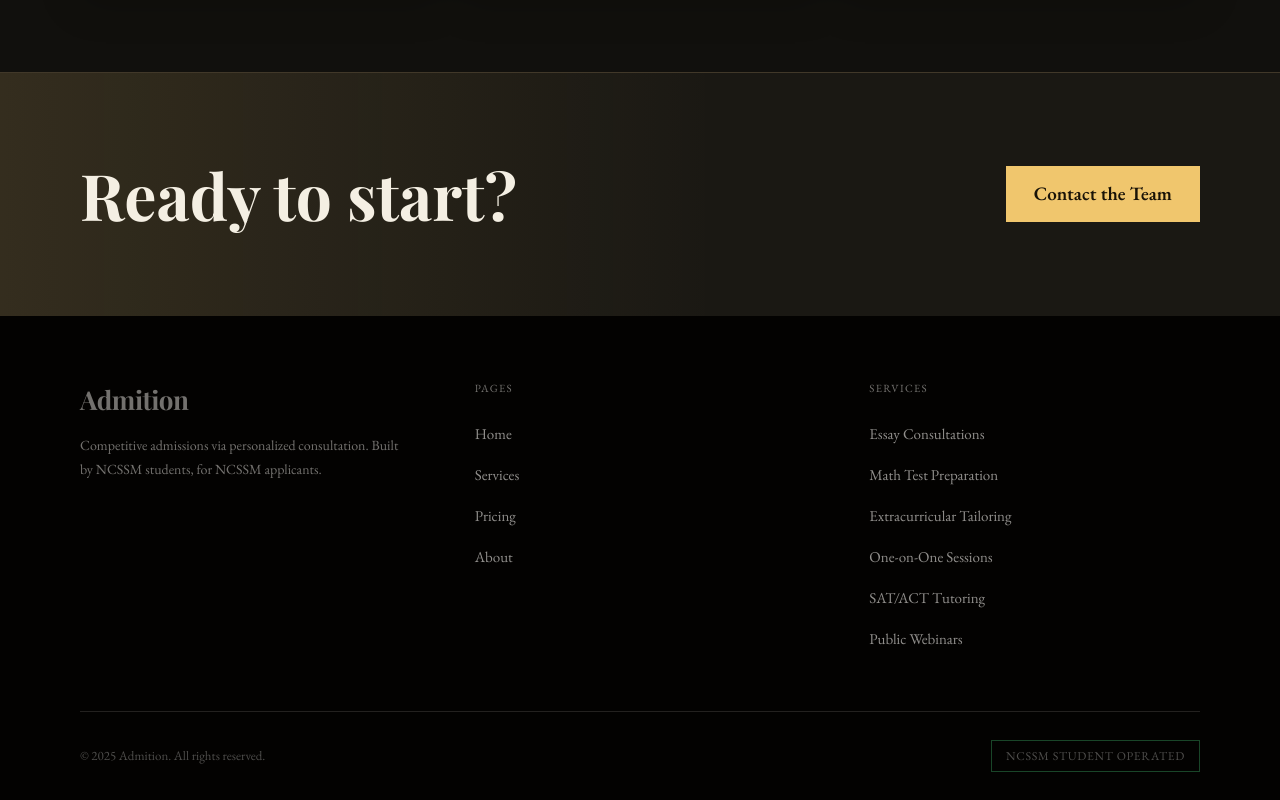
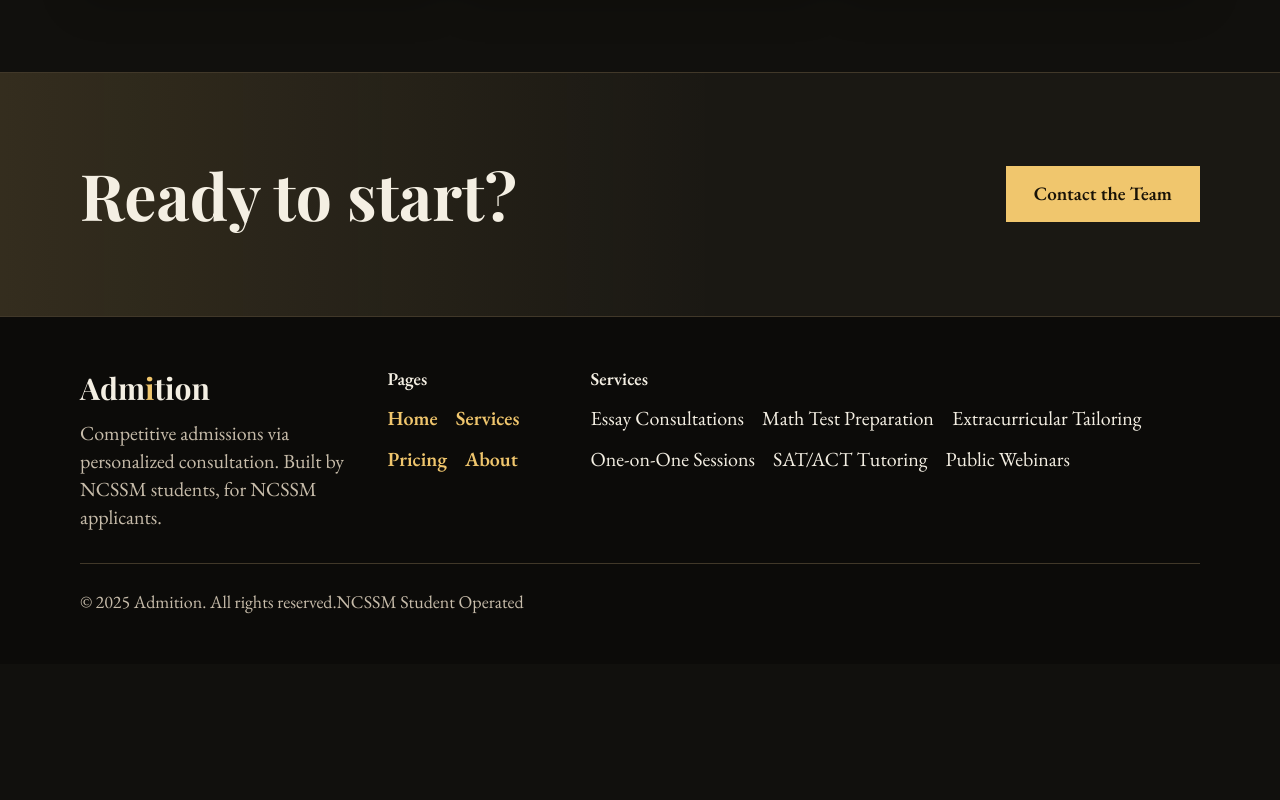
Before and after one commit to abhav24/Admition, a React (Vite) app: page / in a window 1280 px wide. Shown: the part 1602-2402 px from the top of the page. After the commit the page ends 2266 px from the top, so only its background shows below. Built offline with nearby package versions, Linux system fonts and the light colour scheme; a web font is replaced by a local one.

Commit message:
Redesign Admition site — App.jsx, Footer.css (+2) — Footer.css

```diff
--- a/src/components/Footer.css
+++ b/src/components/Footer.css
@@ -1,71 +1,69 @@
 footer {
-  background: oklch(9% 0.006 70);
-  color: oklch(55% 0.005 80);
-  padding: 64px 0 48px;
+  border-top: 1px solid var(--line);
+  background: #0c0b09;
+  color: var(--ink);
+  padding: 48px 0;
 }
 
 .footer-inner {
-  display: grid;
-  grid-template-columns: 1fr 1fr 1fr;
-  gap: 64px;
-  padding-bottom: 48px;
-  border-bottom: 1px solid oklch(25% 0.005 70);
+  display: flex;
+  align-items: flex-start;
+  justify-content: space-between;
+  gap: 40px;
 }
 
 .footer-brand {
+  margin-bottom: 8px;
   font-family: var(--ff-display);
-  font-size: 26px;
+  font-size: 30px;
   font-weight: 700;
-  color: var(--charcoal);
-  letter-spacing: -0.02em;
-  margin-bottom: 14px;
 }
-.footer-brand span { color: var(--green-lt); }
+
+.footer-brand span { color: var(--accent-dark); }
 
 .footer-tagline {
-  font-size: 14px;
-  color: oklch(55% 0.005 80);
-  line-height: 1.7;
+  max-width: 460px;
+  color: var(--muted);
+  font-size: 20px;
+  line-height: 1.4;
 }
 
 .footer-col-title {
-  font-family: var(--ff-body);
-  font-size: 11px;
-  letter-spacing: 0.12em;
-  text-transform: uppercase;
-  color: oklch(55% 0.005 80);
-  margin-bottom: 20px;
+  margin-bottom: 10px;
+  color: var(--ink);
+  font-size: 18px;
+  font-weight: 700;
 }
 
-.footer-links { list-style: none; }
-.footer-links li { margin-bottom: 10px; }
-.footer-links button,
-.footer-links span {
-  font-family: var(--ff-body);
-  font-size: 15px;
-  color: oklch(65% 0.005 80);
-  background: none;
-  border: none;
+.footer-links {
+  display: flex;
+  flex-wrap: wrap;
+  gap: 10px 18px;
+  list-style: none;
+}
+
+.footer-links button {
+  border: 0;
+  background: transparent;
+  color: var(--accent-dark);
   cursor: pointer;
   padding: 0;
-  transition: color 0.2s;
+  font-size: 20px;
+  font-weight: 700;
 }
-.footer-links button:hover { color: var(--charcoal); }
+
+.footer-links button:hover { color: var(--ink); }
 
 .footer-bottom {
-  display: flex;
-  justify-content: space-between;
-  align-items: center;
-  padding-top: 28px;
-  font-size: 13px;
-  color: oklch(42% 0.004 70);
+  margin-top: 32px;
+  padding-top: 24px;
+  border-top: 1px solid var(--line);
+  color: var(--muted);
+  font-size: 18px;
 }
 
-.footer-ncssm-badge {
-  font-size: 12px;
-  letter-spacing: 0.06em;
-  text-transform: uppercase;
-  color: var(--green-lt);
-  border: 1px solid oklch(35% 0.07 152);
-  padding: 6px 14px;
+@media (max-width: 760px) {
+  .footer-inner {
+    flex-direction: column;
+  }
 }
```
